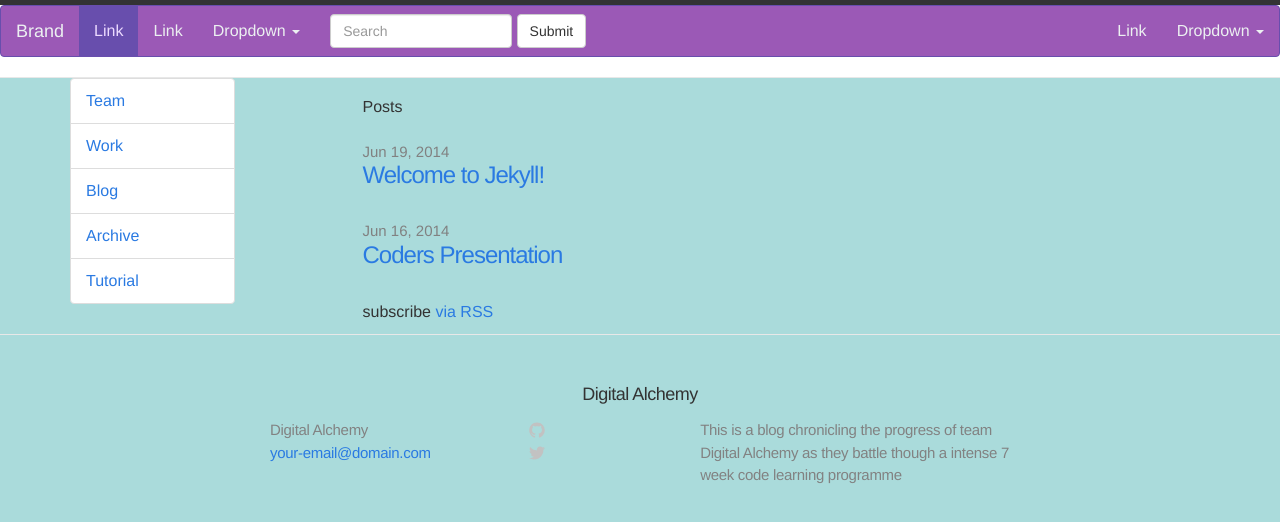
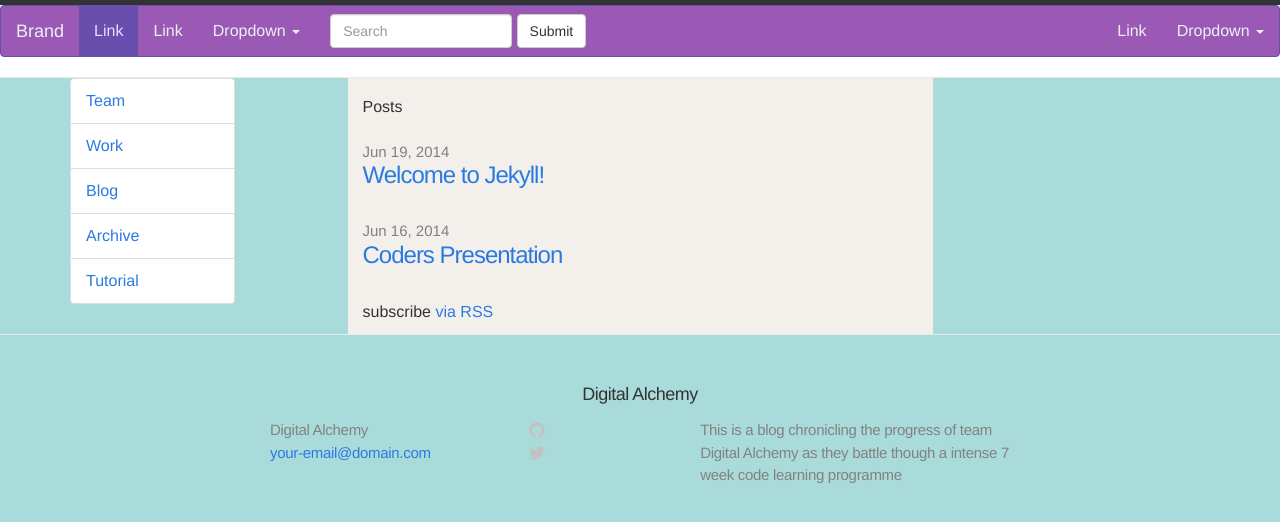
Before and after one commit to theodore-q/Digital-alchemy2.0, a Jekyll site: the page built from index.html, in a window 1280 px wide. Shown: the top 522 px of the page. Built offline with Jekyll 4.4.1, drawn with Linux system fonts in a browser that asks for light colours; nearby versions of some CDN libraries.

Commit message:
style change test

```diff
--- a/_layouts/default.html
+++ b/_layouts/default.html
@@ -12,7 +12,7 @@
         <div style=" background-color:#aadbdb;" class = "col-md-2"
              {% include leftsidebar.html %}
         </div>
-        <div class = "col-md-6 col-md-offset-1">
+        <div style = "background-color:#f3f0ec;" class = "col-md-6 col-md-offset-1">
               {{ content }}
         </div>
         <div class = "col-md-2 col-md-offset-1"
```
